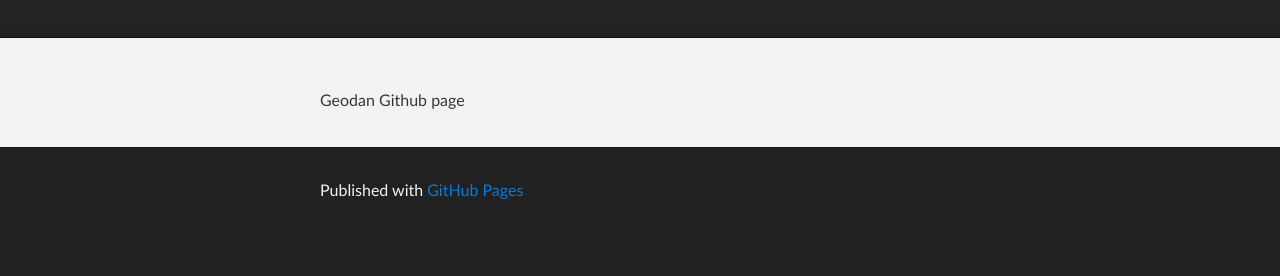
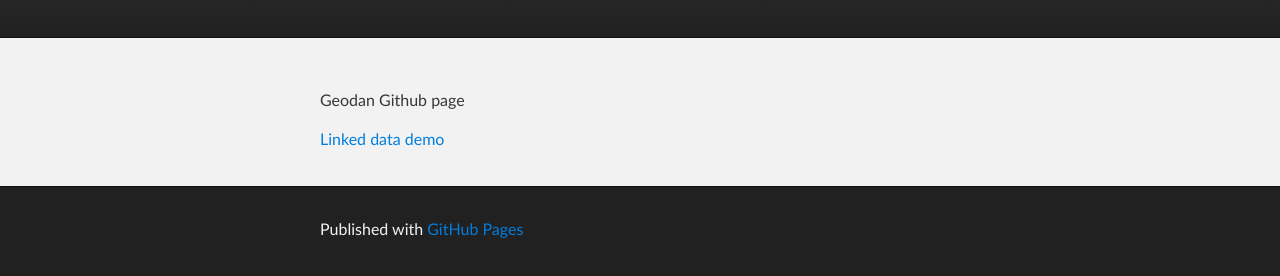
Before and after one commit to EvangelineBrooks/geodan.github.io, a plain HTML site: page index.html in a window 1280 px wide. Shown: the part 136-412 px from the top of the page. Drawn offline with Linux system fonts and the light colour scheme.

Commit message:
added linked data demo

```diff
--- a/index.html
+++ b/index.html
@@ -28,6 +28,9 @@
     <div id="main_content_wrap" class="outer">
       <section id="main_content" class="inner">
         <p>Geodan Github page</p>
+        <p>
+		<a href="rdf/samples/index.html">Linked data demo</a>
+	</p>
       </section>
     </div>
 
```
